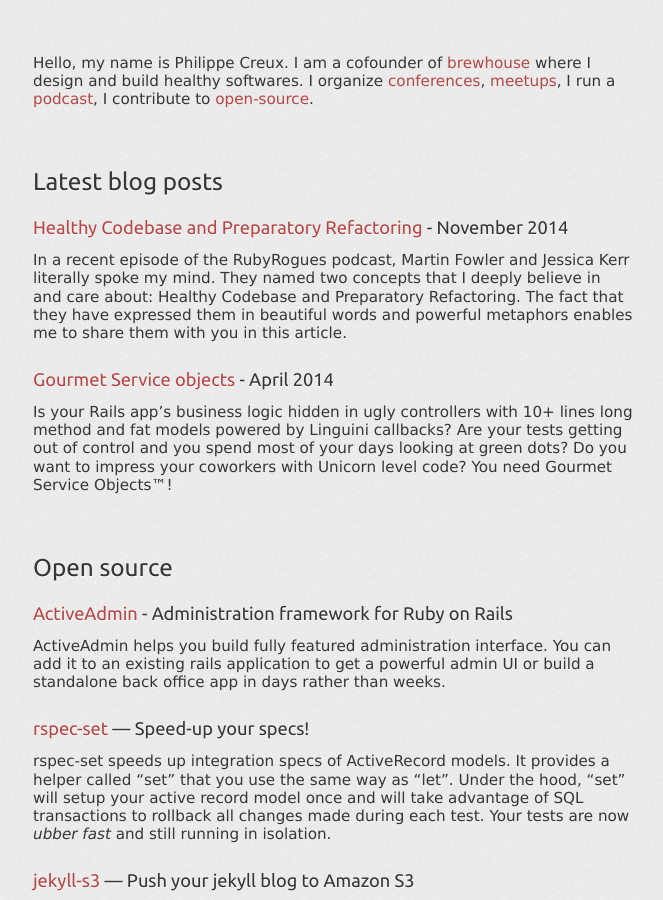
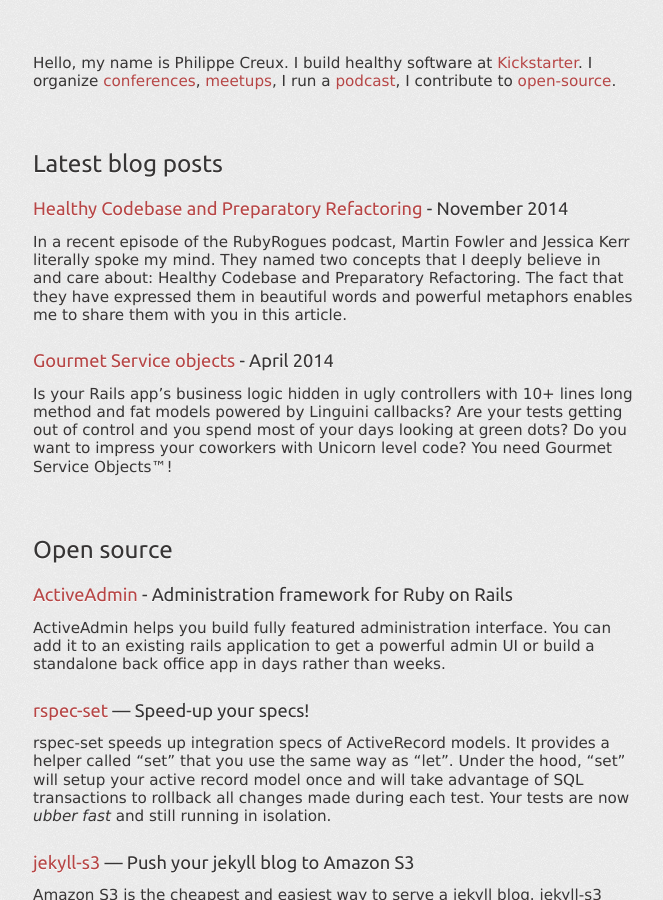
Before and after one commit to pcreux/pcreux.com, a Jekyll site: the page built from index.md, in a window 1280 px wide and 900 px high. Shown: the whole window, without its empty margins (307-970 px from the left). Built offline with Jekyll 4.4.1, drawn with Linux system fonts in a browser that asks for light colours.

Commit message:
Update index.md

```diff
--- a/index.md
+++ b/index.md
@@ -2,7 +2,7 @@
 layout: home
 ---
 
-Hello, my name is Philippe Creux. I am a cofounder of [brewhouse](http://brewhouse.io) where I design and build healthy softwares. I organize [conferences](http://2012.rulu.eu),
+Hello, my name is Philippe Creux. I build healthy software at [Kickstarter](https://www.kickstarter.com). I organize [conferences](http://2012.rulu.eu),
 [meetups](http://lyonrb.fr),
 I run a [podcast](http://parlonsruby.com),
 I contribute to [open-source](http://github.com/pcreux).
```
